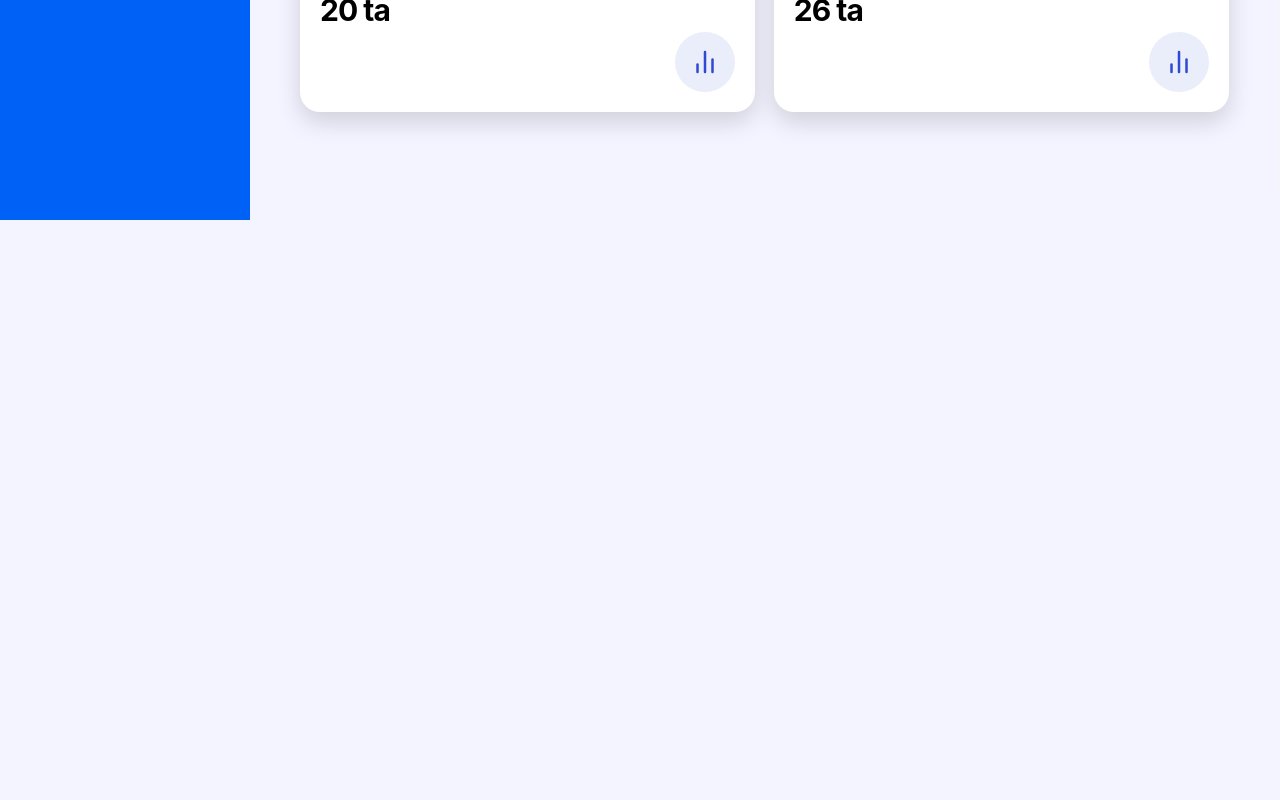
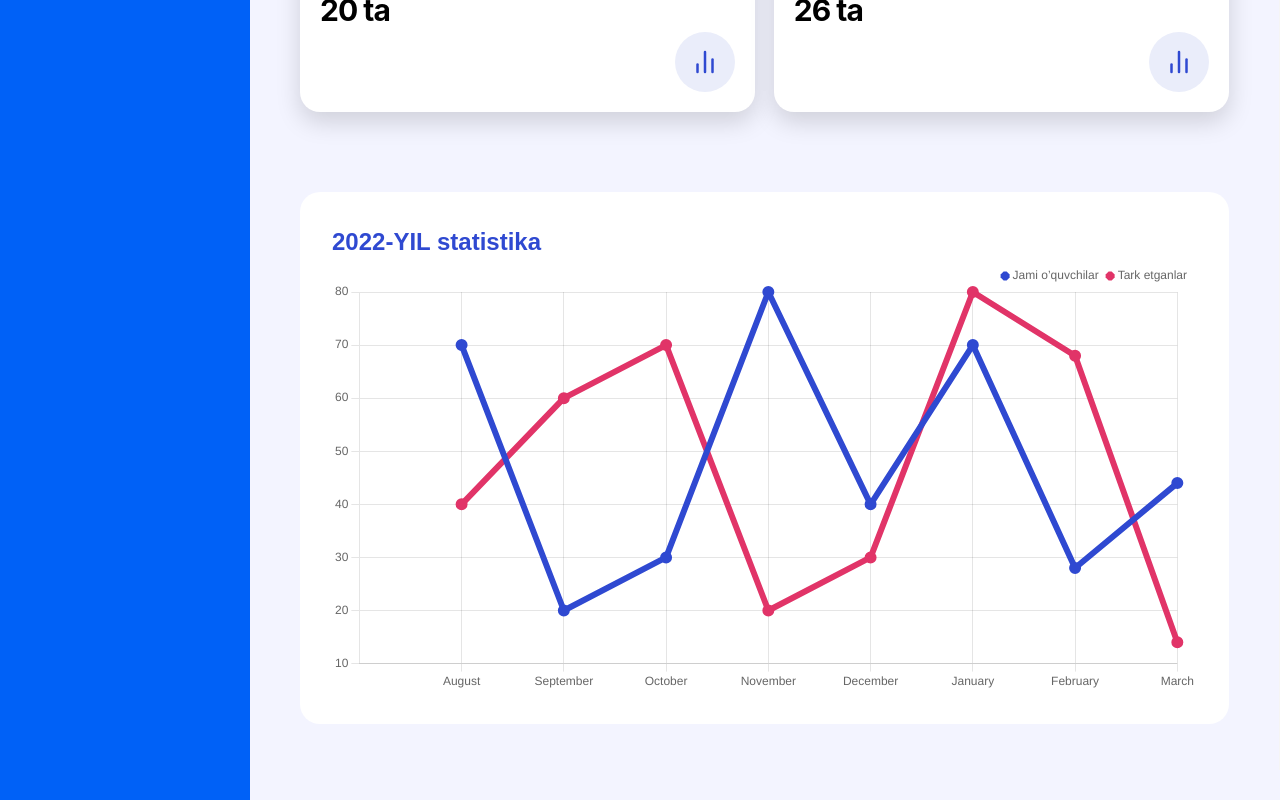
Before and after one commit to TukhtayevaRoziya/lincor, a React (Create React App) app: page /dashboard in a window 1280 px wide. Shown: the part 402-1202 px from the top of the page. Before the commit the page ends 800 px from the top, so only its background shows below. Built offline with nearby package versions, Linux system fonts and the light colour scheme.

Commit message:
add chart

```diff
--- a/package.json
+++ b/package.json
@@ -7,7 +7,9 @@
     "@testing-library/react": "^13.4.0",
     "@testing-library/user-event": "^13.5.0",
     "antd": "^5.3.1",
+    "chart.js": "^4.2.1",
     "react": "^18.2.0",
+    "react-chartjs-2": "^5.2.0",
     "react-dom": "^18.2.0",
     "react-icons": "^4.8.0",
     "react-router-dom": "^6.9.0",
--- a/src/components/home/Home.jsx
+++ b/src/components/home/Home.jsx
@@ -1,5 +1,6 @@
 import React from "react";
 import { FiBarChart2 } from "react-icons/fi";
+import { ChartBox } from "./chart/Chart";
 
 import styles from "./Home.module.css";
 
@@ -26,6 +27,8 @@ const Home = () => {
   return (
     <div>
       <div className={styles.card_block}>{dataMap}</div>
+      <ChartBox />
+
     </div>
   );
 };
--- /dev/null
+++ b/src/components/home/chart/Chart.jsx
@@ -0,0 +1,136 @@
+import React from 'react'
+import {
+  Chart as ChartJS,
+  CategoryScale,
+  LinearScale,
+  PointElement,
+  LineElement,
+  Title,
+  Tooltip,
+  Legend,
+  registerables,
+} from 'chart.js'
+import { Line } from 'react-chartjs-2'
+
+import styles from './Chart.module.css'
+import useWindowSize from '../../../utility/hooks.js'
+
+ChartJS.register(
+  CategoryScale,
+  LinearScale,
+  PointElement,
+  LineElement,
+  Title,
+  Tooltip,
+  Legend,
+  ...registerables,
+)
+
+export const options = {
+  responsive: true,
+  plugins: {
+    legend: {
+      position: 'top',
+      align: 'end',
+      maxWidth: 100,
+      padding: {
+        bottom: 100,
+      },
+      labels: {
+        boxWidth: 3,
+        boxHeight: 3,
+        borderWidth: 2,
+        background: '#FFFFFF',
+        pointStyle: 'circle',
+      },
+    },
+  },
+  borderJoinStyle: 'bevel',
+}
+
+export function ChartBox() {
+  const chartData={
+    data1: [20, 40, 60, 70, 20, 30, 80, 68, 14],
+    data2: [40, 70, 20, 30, 80, 40, 70, 28, 44],
+  }
+  const { width } = useWindowSize()
+
+  var monthNames = [
+    'January',
+    'February',
+    'March',
+    'April',
+    'May',
+    'June',
+    'July',
+    'August',
+    'September',
+    'October',
+    'November',
+    'December',
+  ]
+
+  var today = new Date()
+  var last5Months = []
+
+  var num
+  if (width < 692) {
+    num = 4
+  } else {
+    num = 9
+  }
+  for (var i = 0; i < num; i++) {
+    let dis = today.getMonth() - i
+    last5Months.push(
+      monthNames[
+        dis === -1
+          ? 11
+          : dis === -2
+          ? 10
+          : dis === -3
+          ? 9
+          : dis === -4
+          ? 8
+          : dis === -5
+          ? 7
+          : dis
+      ],
+    )
+  }
+
+  const getLastMonths = last5Months.reverse()
+  const data = {
+    labels: getLastMonths,
+    datasets: [
+      {
+        label: 'Jami o’quvchilar',
+        data: chartData.data2,
+        borderColor: '#2F49D1',
+        backgroundColor: '#fff',
+        color: 'red',
+        yAxisID: 'y',
+        borderWidth: 6,
+        borderRadius: 70,
+        circular: true,
+      },
+      {
+        label: 'Tark etganlar',
+        data: chartData.data1,
+        borderColor: '#E13468',
+        backgroundColor: '#fff',
+        color: 'red',
+        borderRadius: 70,
+        yAxisID: 'y',
+        borderWidth: 6,
+        circular: true,
+      },
+    ],
+  }
+
+  return (
+    <div className={styles.body}>
+      <h1 className={styles.title}>2022-YIL statistika</h1>
+      <Line style={{ width: '100%' }} options={options} data={data} />
+    </div>
+  )
+}
--- /dev/null
+++ b/src/components/home/chart/Chart.module.css
@@ -0,0 +1,29 @@
+.body {
+  background-color: #fff;
+  border-radius: 20px;
+  padding: 32px;
+  margin-top: 3rem;
+}
+
+.title {
+  font-family: 'Poppins', sans-serif;
+  font-style: normal;
+  font-weight: 700;
+  font-size: 24px;
+  line-height: 36px;
+
+  color: #2F49D1;
+}
+
+@media screen and (max-width: 991.9px) {
+  .body {
+    padding: 1rem;
+    margin-top: 2rem;
+  }
+}
+
+@media (min-width: 0) and (max-width: 449.9px) {
+  .body{
+    display: none;
+  }
+}
--- /dev/null
+++ b/src/utility/hooks.js
@@ -0,0 +1,24 @@
+import { useState, useEffect } from 'react';
+
+function getWindowDimensions() {
+  const { innerWidth: width, innerHeight: height } = window;
+  return {
+    width,
+    height
+  };
+}
+
+export default function useWindowSize() {
+  const [windowDimensions, setWindowDimensions] = useState(getWindowDimensions());
+
+  useEffect(() => {
+    function handleResize() {
+      setWindowDimensions(getWindowDimensions());
+    }
+
+    window.addEventListener('resize', handleResize);
+    return () => window.removeEventListener('resize', handleResize);
+  }, []);
+
+  return windowDimensions;
+}
```
Also changed, not shown: 1 other file (tests, documents, lock files or other folders).
